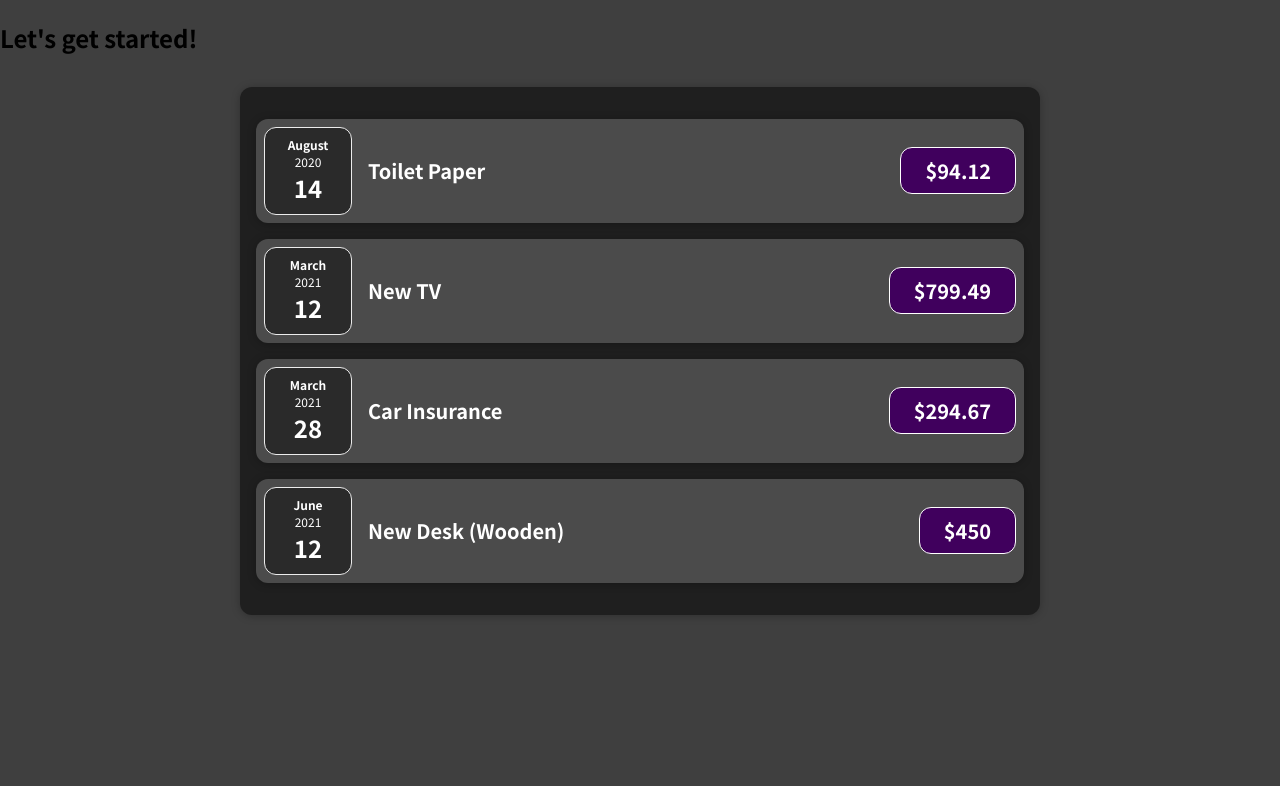
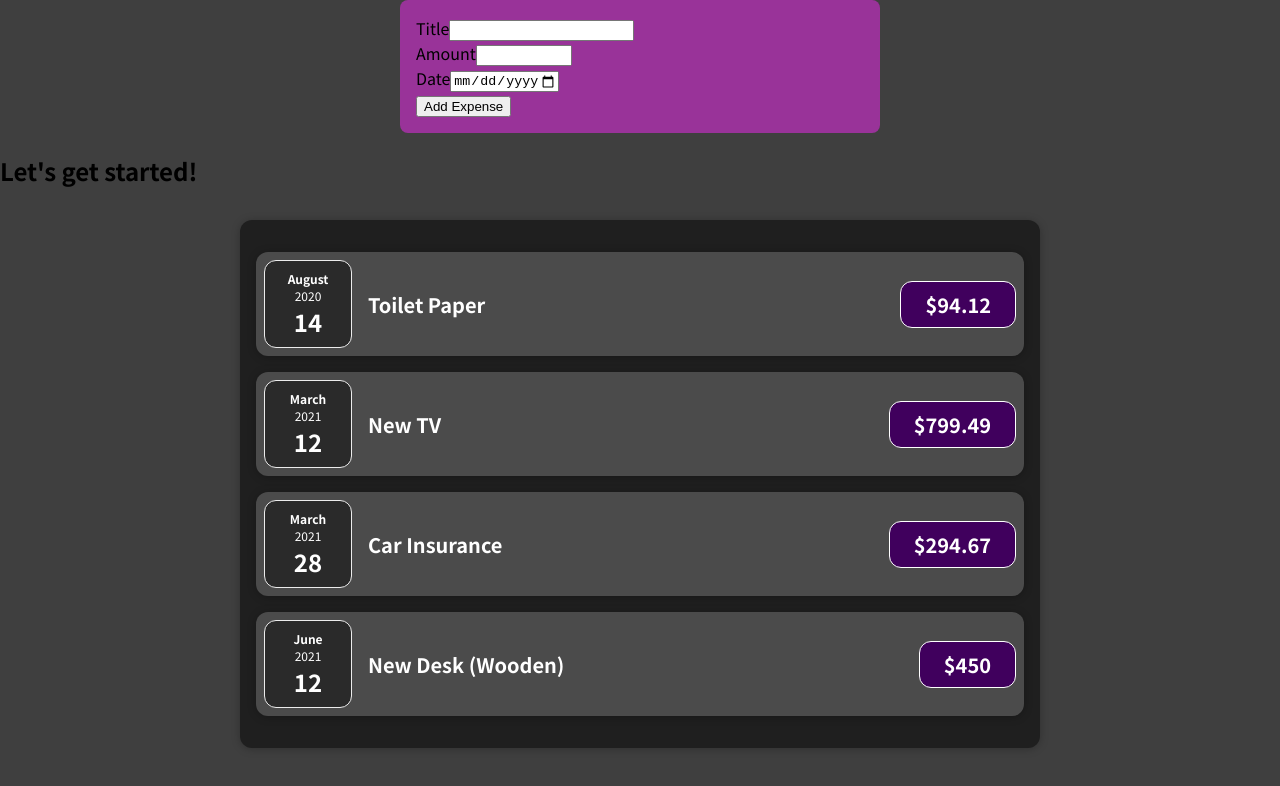
Before and after one commit to punreliable/reacting-to-expenses, a React (Create React App) app: page / in a window 1280 px wide. Shown: the top 786 px of the page. Built offline with nearby package versions, Linux system fonts and the light colour scheme.

Commit message:
React being used to handle Form Submission

```diff
--- a/src/App.js
+++ b/src/App.js
@@ -1,4 +1,5 @@
 import React from 'react';
+import NewExpense from './components/NewExpense/NewExpense';
 
 import Expenses from './components/Expenses/Expenses';
 
@@ -34,6 +35,7 @@ const App = () => {
 
   return (
     <div>
+      <NewExpense />
       <h2>Let's get started!</h2>
       <Expenses items={expenses} />
     </div>
--- /dev/null
+++ b/src/components/NewExpense/ExpenseForm.js
@@ -0,0 +1,86 @@
+import "./ExpenseForm.scss";
+import React, { useState } from "react";
+
+function ExpenseForm() {
+  const [enteredTitle, setEnteredTitle] = useState("");
+  const [enteredAmount, setEnteredAmount] = useState("");
+  const [enteredDate, setEnteredDate] = useState("");
+
+  const [userInput, setUserInput] = useState({
+    enteredTitle: "",
+    enteredAmount: "",
+    enteredDate: "",
+  });
+
+  const submitHandler = (event) => {
+    event.preventDefault();
+
+    const expenseData = {
+        title: enteredTitle,
+        amount: enteredAmount,
+        date: new Date(enteredDate)
+
+    }
+
+    console.log(expenseData);
+
+  }
+
+  const titleChangeHandler = (event) => {
+    setEnteredTitle(event.target.value);
+    // setUserInput({...userInput,
+    //     enteredTitle: event.target.value,
+    // })
+    // setUserInput((prevState) => {
+    //   return {
+    //     ...prevState,
+    //     enteredTitle: event.target.value,
+    //   };
+    // });
+  };
+
+  const amountChangeHandler = (event) => {
+    setEnteredAmount(event.target.value);
+    //setUserInput({ ...userInput, enteredAmount: event.target.value });
+  };
+
+  const dateChangeHandler = (event) => {
+    setEnteredDate(event.target.value);
+    //setUserInput({ ...userInput, enteredDate: event.target.value });
+  };
+
+  return (
+    <form onSubmit={submitHandler}>
+      <div className="new-expense__controls">
+        <div className="new-expense__control">
+          <label>Title</label>
+          <input type="text" onChange={titleChangeHandler} />
+        </div>
+        <div className="new-expense__control">
+          <label>Amount</label>
+          <input
+            type="number"
+            min="0.01"
+            step="0.01"
+            max="9999"
+            onChange={amountChangeHandler}
+          />
+        </div>
+        <div className="new-expense__control">
+          <label>Date</label>
+          <input
+            type="date"
+            min="2022-01-01"
+            max="2023-12-31"
+            onChange={dateChangeHandler}
+          />
+        </div>
+        <div className="new-expense__actions">
+          <button type="submit">Add Expense</button>
+        </div>
+      </div>
+    </form>
+  );
+}
+
+export default ExpenseForm;
--- /dev/null
+++ b/src/components/NewExpense/ExpenseForm.scss
@@ -0,0 +1 @@
+// Expense Form Styles
--- /dev/null
+++ b/src/components/NewExpense/NewExpense.js
@@ -0,0 +1,13 @@
+import './NewExpense.scss';
+import React from 'react';
+import ExpenseForm from './ExpenseForm';
+
+function NewExpense() {
+
+    return <div className="wrapper-form">
+        <ExpenseForm />
+    </div>
+
+}
+
+export default NewExpense;
--- /dev/null
+++ b/src/components/NewExpense/NewExpense.scss
@@ -0,0 +1,16 @@
+// NewExpense Component Styles
+
+@import '../../styles/variables';
+
+.wrapper-form {
+
+    background-color: $color-plum;
+    border: none;
+    border-radius: .5rem;
+
+    margin: auto;
+    max-width: 30rem;
+    padding: 1rem;
+
+    width: auto;
+}
```
